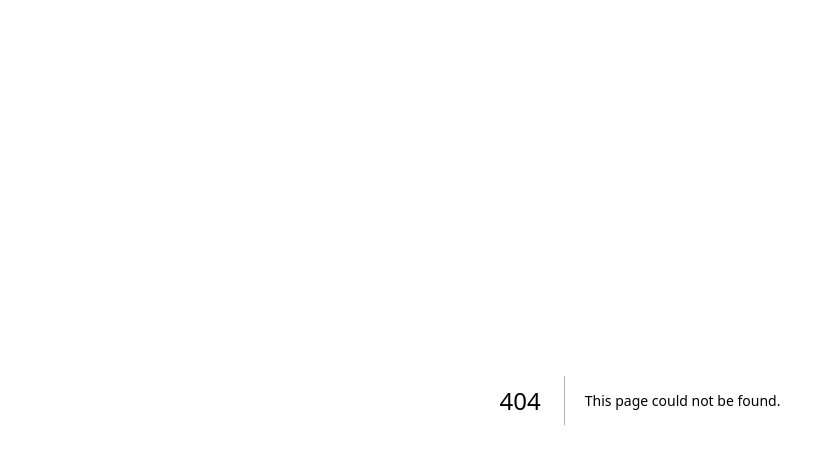
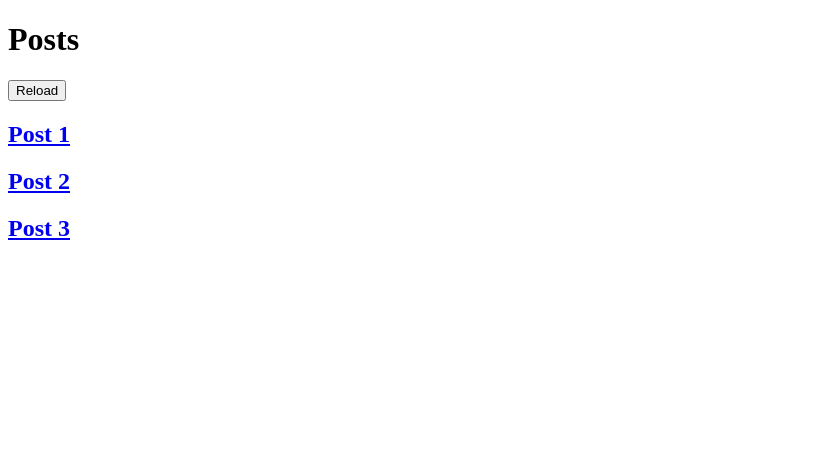
Before and after one commit to Unicode-Academy/nextjs_online, a Next.js app in the folder nextjs_swr/: page /posts in a window 1280 px wide. Before the commit this address had no page. Shown: the top 464 px of the page, without its empty margins (0-835 px from the left). Built offline with nearby package versions, Linux system fonts and the light colour scheme; data requests are answered from the project's data file.

Commit message:
Next swr 03

```diff
--- /dev/null
+++ b/nextjs_swr/server/db.json
@@ -0,0 +1,19 @@
+{
+  "posts": [
+    {
+      "id": 1,
+      "title": "Post 1",
+      "body": "Body 1"
+    },
+    {
+      "id": 2,
+      "title": "Post 2",
+      "body": "Body 2"
+    },
+    {
+      "id": 3,
+      "title": "Post 3",
+      "body": "Body 3"
+    }
+  ]
+}
--- /dev/null
+++ b/nextjs_swr/src/app/(main-layout)/page.tsx
@@ -0,0 +1,3 @@
+export default function HomePage() {
+  return <h1>HomePage</h1>;
+}
--- /dev/null
+++ b/nextjs_swr/src/app/(main-layout)/posts/_components/PostList.tsx
@@ -0,0 +1,62 @@
+"use client";
+import Link from "next/link";
+import useSWR, { mutate } from "swr";
+const getPosts = async () => {
+  const response = await fetch("http://localhost:3001/posts");
+  if (!response.ok) {
+    throw new Error("Failed to fetch data");
+  }
+  return response.json();
+};
+export default function PostList() {
+  const {
+    data: posts,
+    isLoading,
+    error,
+    // mutate,
+  } = useSWR("/posts", getPosts, {
+    fallbackData: [],
+  });
+  const handleReload = () => {
+    // mutate(
+    //   (data: { id: number; title: string; body: string }[]) => {
+    //     return [...data, { id: 4, title: "New Post", body: "New Body" }];
+    //   },
+    //   {
+    //     revalidate: false,
+    //   }
+    // );
+    mutate(
+      "/posts",
+      (data: { id: number; title: string; body: string }[] | undefined) => {
+        if (data) {
+          return [...data, { id: 4, title: "New Post", body: "New Body" }];
+        }
+        return data;
+      },
+      {
+        revalidate: false,
+      }
+    );
+  };
+
+  if (isLoading) {
+    return <h2>Loading...</h2>;
+  }
+  if (error) {
+    return <h2>{error.message}</h2>;
+  }
+  return (
+    <div>
+      <h1>Posts</h1>
+      <button onClick={handleReload}>Reload</button>
+      {posts.map((post: { id: number; title: string; body: string }) => (
+        <div key={post.id}>
+          <h2>
+            <Link href={`/posts/${post.id}`}>{post.title}</Link>
+          </h2>
+        </div>
+      ))}
+    </div>
+  );
+}
--- /dev/null
+++ b/nextjs_swr/src/app/(main-layout)/posts/page.tsx
@@ -0,0 +1,9 @@
+import PostList from "./_components/PostList";
+
+export default function Posts() {
+  return (
+    <div>
+      <PostList />
+    </div>
+  );
+}
```
Also changed, not shown: nextjs_swr/src/app/(main-layout)/posts/[id]/page.tsx (added, +14 -0 lines), nextjs_swr/src/app/(main-layout)/posts/_components/Post.tsx (added, +52 -0 lines), nextjs_swr/src/app/page.tsx (deleted, +0 -37 lines).
